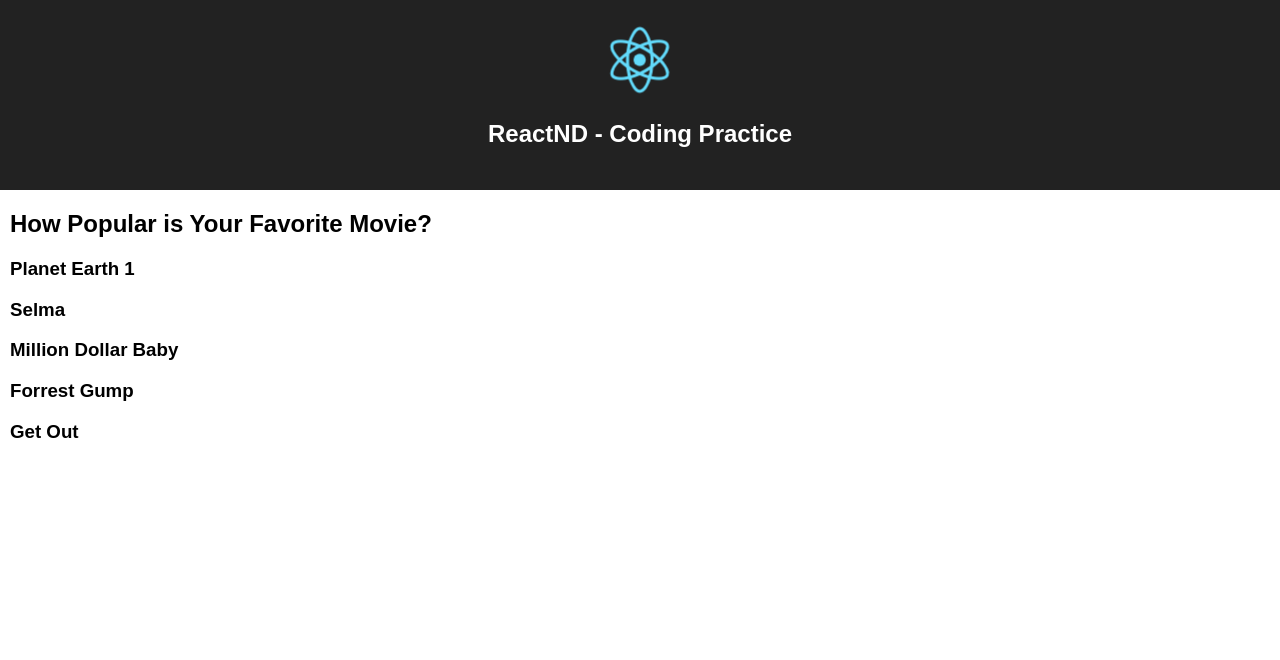
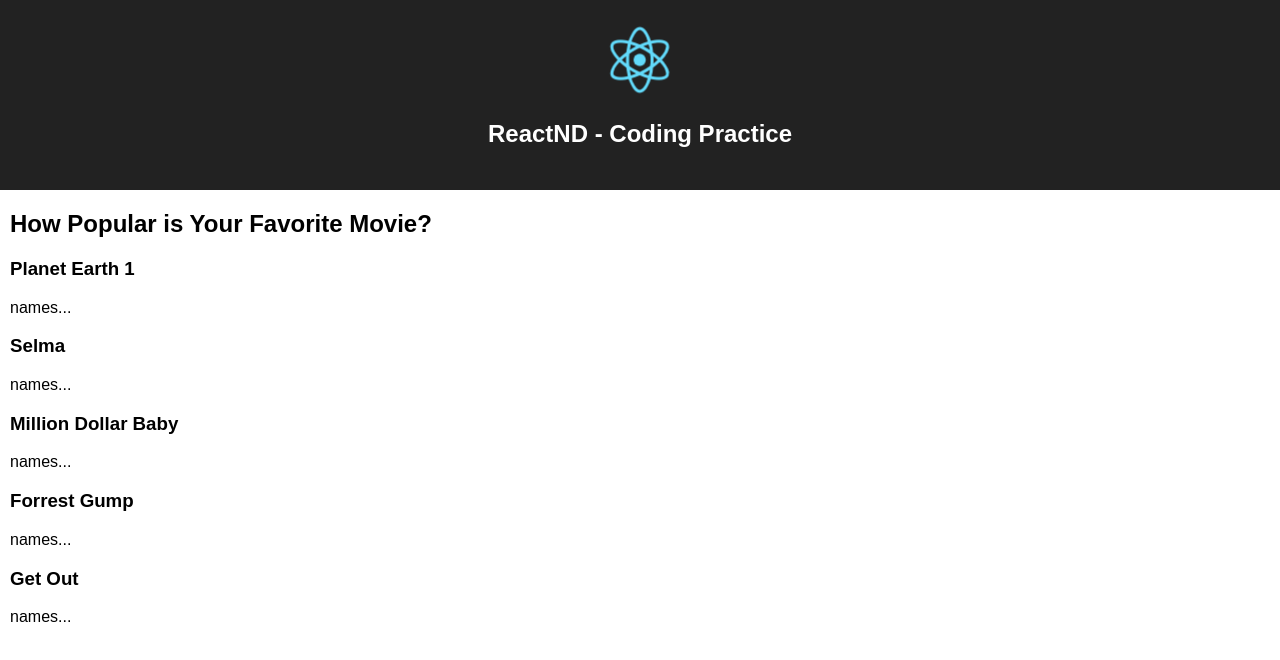
Before and after one commit to james-priest/reactnd-ex2-passing-data-csb, a React (Create React App) app: page / in a window 1280 px wide. Shown: the top 660 px of the page. Built offline with nearby package versions, Linux system fonts and the light colour scheme.

Commit message:
feat: Add UserList component; console.log props

```diff
--- a/src/PopularMovies.js
+++ b/src/PopularMovies.js
@@ -1,4 +1,5 @@
 import React, { Component } from 'react';
+import UserList from './UserList';
 
 class PopularMovies extends Component {
   render() {
@@ -9,6 +10,7 @@ class PopularMovies extends Component {
         {moviesArr.map(movie => (
           <div key={movie.id}>
             <h3>{movie.name}</h3>
+            <UserList movieID={movie.id} users={users} profiles={profiles} />
           </div>
         ))}
       </div>
--- /dev/null
+++ b/src/UserList.js
@@ -0,0 +1,11 @@
+import React, { Component } from 'react';
+
+class UserList extends Component {
+  render() {
+    const { movieID, profiles, users } = this.props;
+    console.log(profiles);
+    return <div>names...</div>;
+  }
+}
+
+export default UserList;
```
